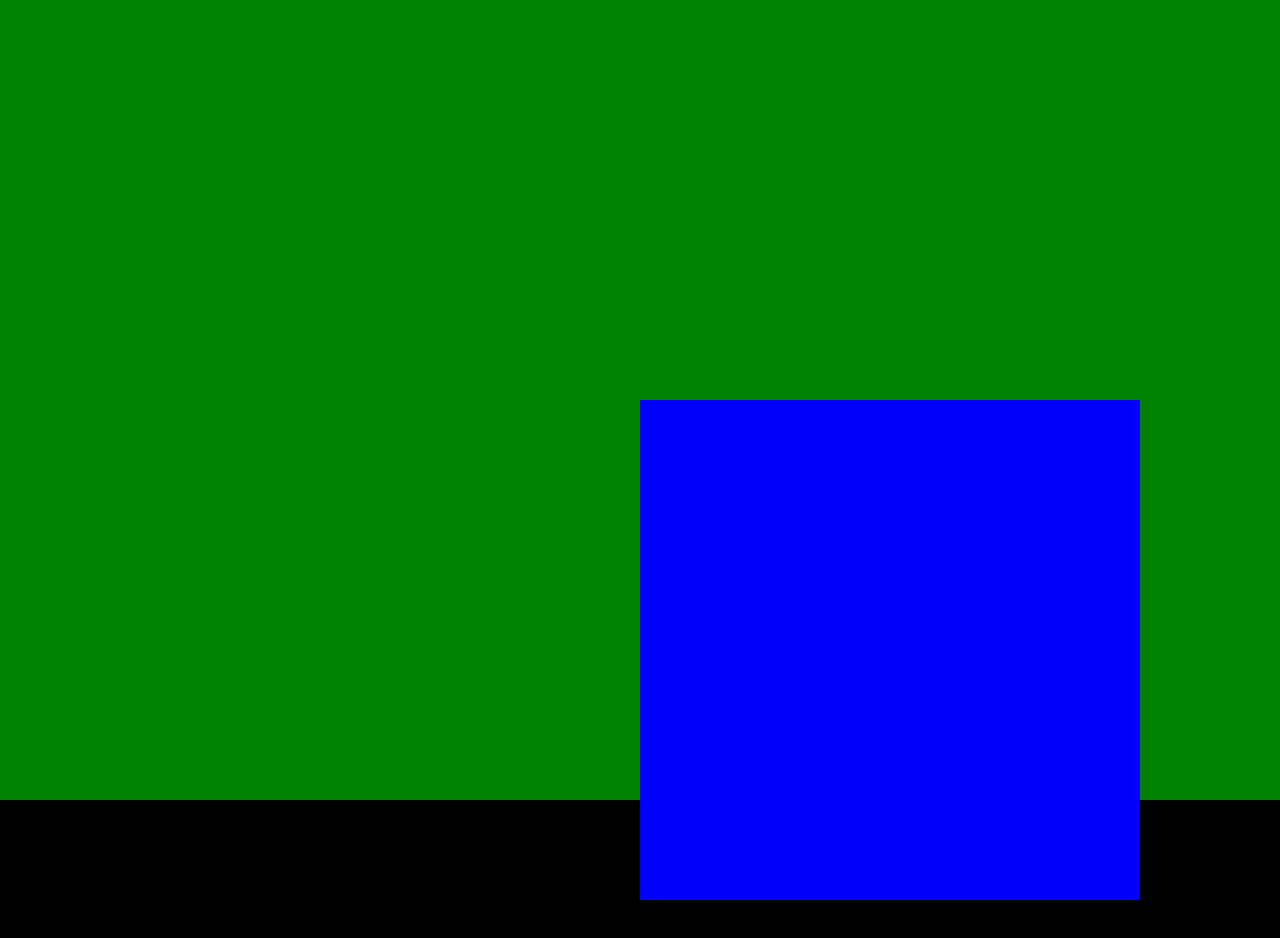
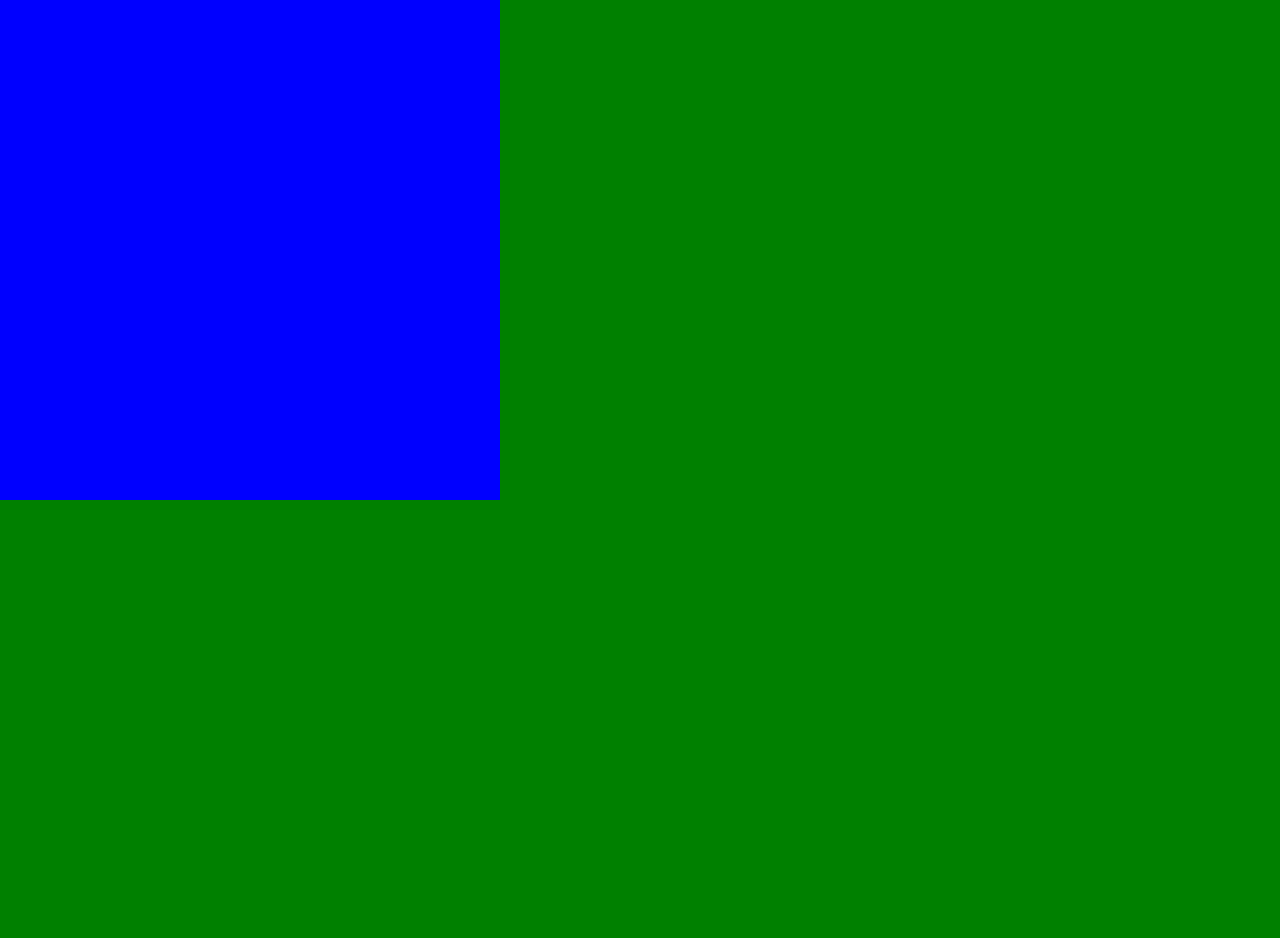
Before and after one commit to jonatas-leites/projeto-social, a plain HTML site: page index.html in a window 1280 px wide. Before the commit the page ends 900 px from the top, so only its background shows below. Drawn offline with Linux system fonts and the light colour scheme.

Commit message:
Update style.css

```diff
--- a/estilos/style.css
+++ b/estilos/style.css
@@ -1,8 +1,8 @@
 @charset "utf8";
 
 * {
-    margin: 0px;
-    padding: 0px;
+    margin:0px;
+    padding:0px;
     font-family: Arial, Helvetica, sans-serif;
 }
 
@@ -14,14 +14,12 @@ html,body{
 
 main{
     position: relative;
-    height: 100vh;
+    height: 160vh;
     background-color: green;
 }
 
 section#telefone{
-    position: absolute;
-    top: 50%;
-    left: 50%;
+
 
     height: 500px;
     width: 500px;
```
